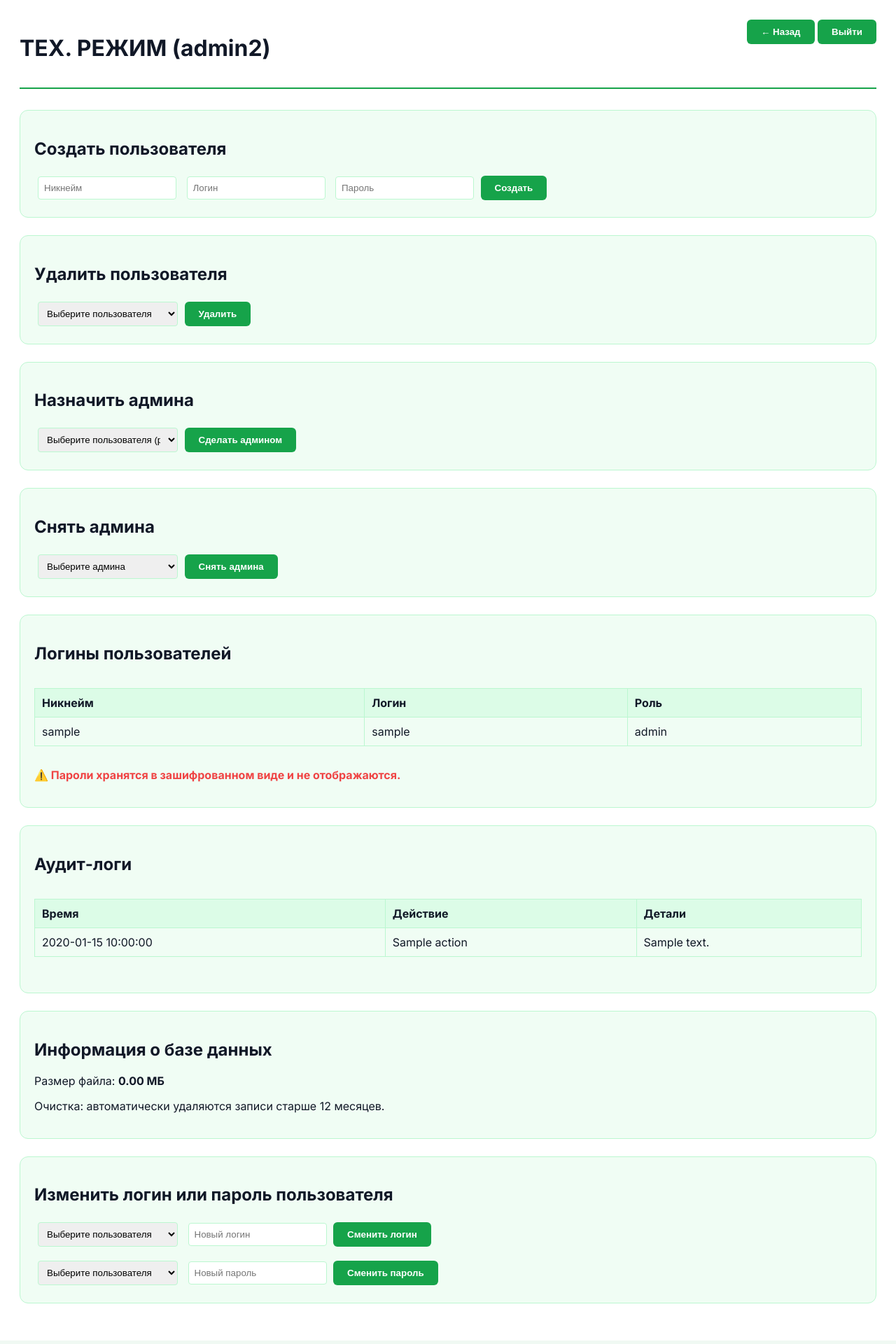
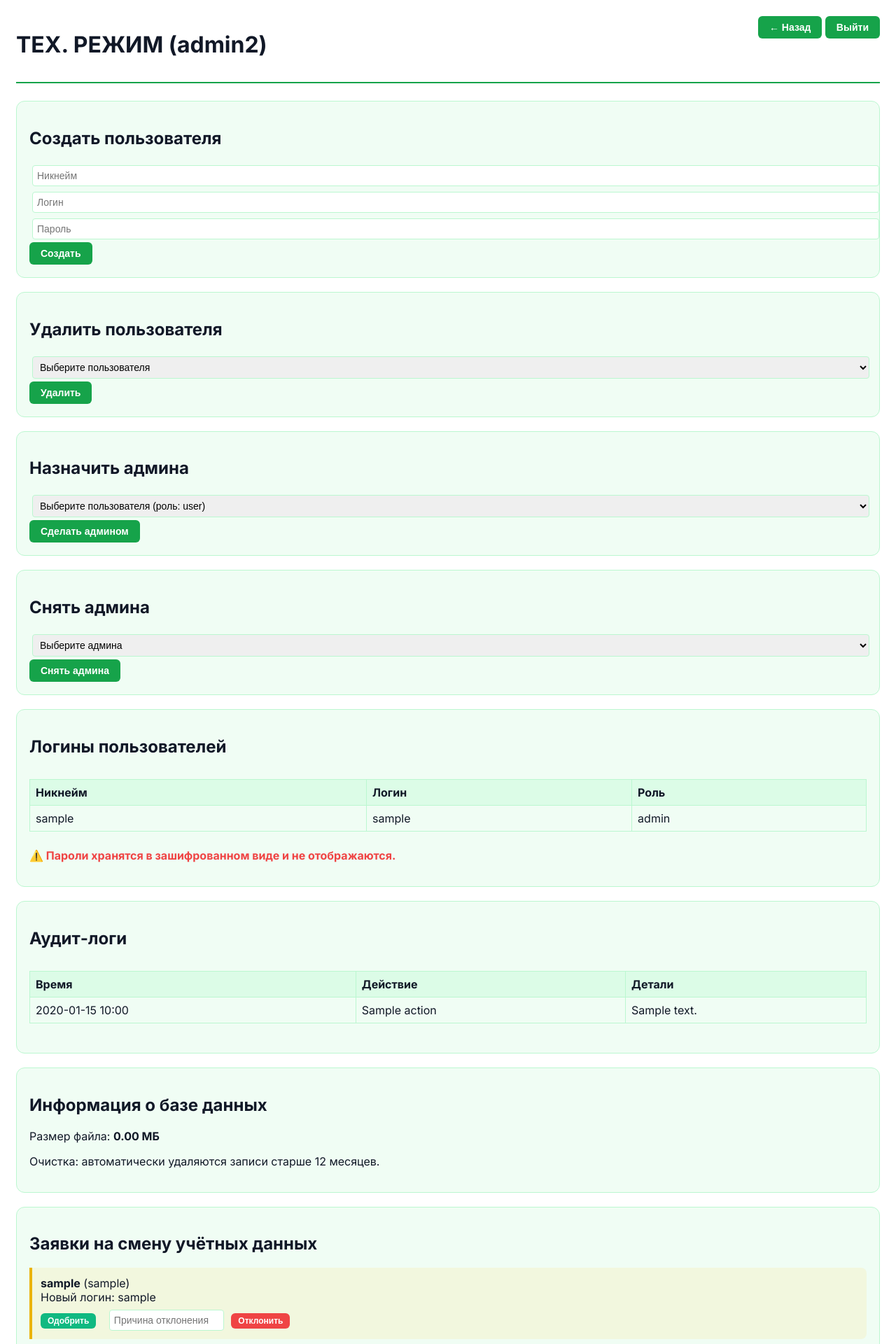
Before and after one commit to volifnap123-lgtm/brazzers-clan2, a Flask app: template templates/tech_mode.html in a window 1280 px wide. Shown: the top 1920 px of the page at 70% size. Run offline with Flask 3, Linux system fonts and the light colour scheme; the template is opened without the code that fills it: most values are stand-ins (such as "Sample title", 1, 10 or a date in 2020).

Commit message:
Update tech_mode.html

```diff
--- a/templates/tech_mode.html
+++ b/templates/tech_mode.html
@@ -2,6 +2,7 @@
 <html lang="ru">
 <head>
     <meta charset="UTF-8">
+    <meta name="viewport" content="width=device-width, initial-scale=1.0">
     <title>Тех. режим | BRAZZERS</title>
     <link href="https://fonts.googleapis.com/css2?family=Inter:wght@400;500;600;700&display=swap" rel="stylesheet">
     <style id="theme-style">
@@ -13,47 +14,75 @@
             --white: #ffffff;
             --gray-900: #111827;
             --border-color: #bbf7d0;
+            --yellow-border: #eab308;
         }
         body {
             background: var(--white);
             color: var(--gray-900);
             font-family: 'Inter', sans-serif;
-            padding: 20px;
+            padding: 15px;
         }
         .header {
             display: flex; justify-content: space-between;
-            margin-bottom: 30px; padding-bottom: 15px;
+            margin-bottom: 25px; padding-bottom: 12px;
             border-bottom: 2px solid var(--green-500);
+            flex-wrap: wrap;
+            gap: 10px;
         }
         .btn {
             background: var(--green-500); color: white;
-            border: none; padding: 10px 20px;
+            border: none; padding: 8px 16px;
             border-radius: 6px; cursor: pointer;
             font-weight: 600;
+            font-size: 14px;
         }
         .btn:hover { background: var(--green-600); }
         .section {
             background: var(--green-50);
             border: 1px solid var(--border-color);
             border-radius: 12px;
-            padding: 20px;
-            margin-bottom: 25px;
+            padding: 18px;
+            margin-bottom: 20px;
         }
-        table { width: 100%; border-collapse: collapse; margin: 15px 0; }
-        th, td { border: 1px solid var(--border-color); padding: 10px; text-align: left; }
+        table { width: 100%; border-collapse: collapse; margin: 12px 0; }
+        th, td { border: 1px solid var(--border-color); padding: 8px; text-align: left; }
         th { background: var(--green-100); }
-        select, input {
-            padding: 8px; margin: 5px;
+        select, input, textarea {
+            padding: 6px; margin: 4px;
             border: 1px solid var(--border-color);
             border-radius: 4px;
+            font-size: 14px;
+            width: 100%;
         }
         .table-container {
             width: 100%;
             overflow-x: auto;
-            margin: 16px 0;
+            margin: 12px 0;
             border-radius: 8px;
         }
         .table-container table { min-width: 600px; }
+
+        /* Заявки */
+        .request-item {
+            background: rgba(251, 191, 36, 0.1);
+            border-left: 4px solid var(--yellow-border);
+            padding: 12px;
+            margin-bottom: 12px;
+            border-radius: 0 8px 8px 0;
+        }
+
+        /* Новости */
+        .news-section {
+            margin-top: 25px;
+        }
+        .news-border::before,
+        .news-border::after {
+            content: "--------------------------------------------------";
+            display: block;
+            color: var(--yellow-border);
+            font-weight: bold;
+            margin: 4px 0;
+        }
     </style>
 </head>
 <body>
@@ -70,9 +99,9 @@
 <div class="section">
     <h2>Создать пользователя</h2>
     <form method="POST" action="/api/create-user">
-        <input type="text" name="username" placeholder="Никнейм" required style="width: 180px;">
-        <input type="text" name="login" placeholder="Логин" required style="width: 180px;">
-        <input type="password" name="password" placeholder="Пароль" required style="width: 180px;">
+        <input type="text" name="username" placeholder="Никнейм" required>
+        <input type="text" name="login" placeholder="Логин" required>
+        <input type="password" name="password" placeholder="Пароль" required>
         <button type="submit" class="btn">Создать</button>
     </form>
 </div>
@@ -81,7 +110,7 @@
 <div class="section">
     <h2>Удалить пользователя</h2>
     <form method="POST" action="/api/delete-user">
-        <select name="user_id" required style="width: 200px;">
+        <select name="user_id" required>
             <option value="">Выберите пользователя</option>
             {% for u in users %}
                 {% if u.role != 'admin2' %}
@@ -97,7 +126,7 @@
 <div class="section">
     <h2>Назначить админа</h2>
     <form method="POST" action="/api/promote-to-admin">
-        <select name="user_id" required style="width: 200px;">
+        <select name="user_id" required>
             <option value="">Выберите пользователя (роль: user)</option>
             {% for u in users %}
                 {% if u.role == 'user' %}
@@ -113,7 +142,7 @@
 <div class="section">
     <h2>Снять админа</h2>
     <form method="POST" action="/api/remove-admin">
-        <select name="user_id" required style="width: 200px;">
+        <select name="user_id" required>
             <option value="">Выберите админа</option>
             {% for u in users %}
                 {% if u.role == 'admin' %}
@@ -169,7 +198,7 @@
             <tbody>
                 {% for log in logs %}
                 <tr>
-                    <td>{{ log.timestamp }}</td>
+                    <td>{{ log.timestamp[:16] }}</td>
                     <td>{{ log.action }}</td>
                     <td>{{ log.details }}</td>
                 </tr>
@@ -189,11 +218,42 @@
     <p>Очистка: автоматически удаляются записи старше 12 месяцев.</p>
 </div>
 
+<!-- Заявки на смену -->
+<div class="section">
+    <h2>Заявки на смену учётных данных</h2>
+    {% if requests %}
+        {% for req in requests %}
+        <div class="request-item">
+            <div><strong>{{ req.user_name }}</strong> ({{ req.user_login }})</div>
+            {% if req.new_login %}
+                <div>Новый логин: {{ req.new_login }}</div>
+            {% endif %}
+            {% if req.new_password_hash %}
+                <div>Новый пароль: задан</div>
+            {% endif %}
+            <div style="margin-top: 8px;">
+                <form method="POST" action="/api/approve-change" style="display: inline;">
+                    <input type="hidden" name="request_id" value="{{ req.id }}">
+                    <button type="submit" class="btn" style="background: #10b981; padding: 4px 10px; font-size: 12px;">Одобрить</button>
+                </form>
+                <form method="POST" action="/api/reject-change" style="display: inline; margin-left: 8px;">
+                    <input type="hidden" name="request_id" value="{{ req.id }}">
+                    <input type="text" name="reason" placeholder="Причина отклонения" required style="width: 150px; display: inline; margin: 0 6px;">
+                    <button type="submit" class="btn" style="background: #ef4444; padding: 4px 10px; font-size: 12px;">Отклонить</button>
+                </form>
+            </div>
+        </div>
+        {% endfor %}
+    {% else %}
+        <p>Нет заявок</p>
+    {% endif %}
+</div>
+
 <!-- Управление логинами и паролями -->
 <div class="section">
     <h2>Изменить логин или пароль пользователя</h2>
     <form method="POST" action="/api/admin-change-login">
-        <select name="user_id" required style="width: 200px;">
+        <select name="user_id" required>
             <option value="">Выберите пользователя</option>
             {% for u in users %}
                 {% if u.role != 'admin2' %}
@@ -201,11 +261,11 @@
                 {% endif %}
             {% endfor %}
         </select>
-        <input type="text" name="new_login" placeholder="Новый логин" required style="width: 180px;">
+        <input type="text" name="new_login" placeholder="Новый логин" required>
         <button type="submit" class="btn">Сменить логин</button>
     </form>
     <form method="POST" action="/api/admin-change-password" style="margin-top: 10px;">
-        <select name="user_id" required style="width: 200px;">
+        <select name="user_id" required>
             <option value="">Выберите пользователя</option>
             {% for u in users %}
                 {% if u.role != 'admin2' %}
@@ -213,8 +273,17 @@
                 {% endif %}
             {% endfor %}
         </select>
-        <input type="password" name="new_password" placeholder="Новый пароль" required style="width: 180px;">
+        <input type="password" name="new_password" placeholder="Новый пароль" required>
         <button type="submit" class="btn">Сменить пароль</button>
+    </form>
+</div>
+
+<!-- Новости -->
+<div class="section news-section">
+    <h2>Сообщение на доску обновлений</h2>
+    <form method="POST" action="/api/post-news">
+        <textarea name="message" placeholder="Введите сообщение..." required style="height: 100px;"></textarea>
+        <button type="submit" class="btn">Опубликовать</button>
     </form>
 </div>
 
@@ -227,12 +296,28 @@ function applyTheme() {
             body { background: #0f172a; color: #e2e8f0; }
             .header, .section { background: rgba(15, 23, 42, 0.95); border-color: #4ade80; }
             .btn { background: #4ade80; color: #0f172a; }
-            select, input { background: rgba(30, 41, 59, 0.8); color: #e2e8f0; border-color: #4ade80; }
+            select, input, textarea { background: rgba(30, 41, 59, 0.8); color: #e2e8f0; border-color: #4ade80; }
             th { background: rgba(74, 222, 128, 0.15); color: #4ade80; }
-            table { width: 100%; border-collapse: collapse; margin: 15px 0; }
-            th, td { border: 1px solid #4ade80; padding: 10px; text-align: left; }
-            .table-container { width: 100%; overflow-x: auto; margin: 16px 0; border-radius: 8px; }
+            table { width: 100%; border-collapse: collapse; margin: 12px 0; }
+            th, td { border: 1px solid #4ade80; padding: 8px; text-align: left; }
+            .table-container { width: 100%; overflow-x: auto; margin: 12px 0; border-radius: 8px; }
             .table-container table { min-width: 600px; }
+            .request-item {
+                background: rgba(251, 191, 36, 0.1);
+                border-left: 4px solid #eab308;
+                padding: 12px;
+                margin-bottom: 12px;
+                border-radius: 0 8px 8px 0;
+                color: #e2e8f0;
+            }
+            .news-border::before,
+            .news-border::after {
+                content: "--------------------------------------------------";
+                display: block;
+                color: #fde047;
+                font-weight: bold;
+                margin: 4px 0;
+            }
         `;
     } else {
         style.innerHTML = `
@@ -244,47 +329,71 @@ function applyTheme() {
                 --white: #ffffff;
                 --gray-900: #111827;
                 --border-color: #bbf7d0;
+                --yellow-border: #eab308;
             }
             body {
                 background: var(--white);
                 color: var(--gray-900);
                 font-family: 'Inter', sans-serif;
-                padding: 20px;
+                padding: 15px;
             }
             .header {
                 display: flex; justify-content: space-between;
-                margin-bottom: 30px; padding-bottom: 15px;
+                margin-bottom: 25px; padding-bottom: 12px;
                 border-bottom: 2px solid var(--green-500);
+                flex-wrap: wrap;
+                gap: 10px;
             }
             .btn {
                 background: var(--green-500); color: white;
-                border: none; padding: 10px 20px;
+                border: none; padding: 8px 16px;
                 border-radius: 6px; cursor: pointer;
                 font-weight: 600;
+                font-size: 14px;
             }
             .btn:hover { background: var(--green-600); }
             .section {
                 background: var(--green-50);
                 border: 1px solid var(--border-color);
                 border-radius: 12px;
-                padding: 20px;
-                margin-bottom: 25px;
+                padding: 18px;
+                margin-bottom: 20px;
             }
-            table { width: 100%; border-collapse: collapse; margin: 15px 0; }
-            th, td { border: 1px solid var(--border-color); padding: 10px; text-align: left; }
+            table { width: 100%; border-collapse: collapse; margin: 12px 0; }
+            th, td { border: 1px solid var(--border-color); padding: 8px; text-align: left; }
             th { background: var(--green-100); }
-            select, input {
-                padding: 8px; margin: 5px;
+            select, input, textarea {
+                padding: 6px; margin: 4px;
                 border: 1px solid var(--border-color);
                 border-radius: 4px;
+                font-size: 14px;
+                width: 100%;
             }
             .table-container {
                 width: 100%;
                 overflow-x: auto;
-                margin: 16px 0;
+                margin: 12px 0;
                 border-radius: 8px;
             }
             .table-container table { min-width: 600px; }
+            .request-item {
+                background: rgba(251, 191, 36, 0.1);
+                border-left: 4px solid var(--yellow-border);
+                padding: 12px;
+                margin-bottom: 12px;
+                border-radius: 0 8px 8px 0;
+            }
+            .news-section {
+                margin-top: 25px;
+            }
+            .news-border::before,
+            .news-border::after {
+                content: "--------------------------------------------------";
+                display: block;
+                color: var(--yellow-border);
+                font-weight: bold;
+                margin: 4px 0;
+            }
         `;
     }
 }
```
